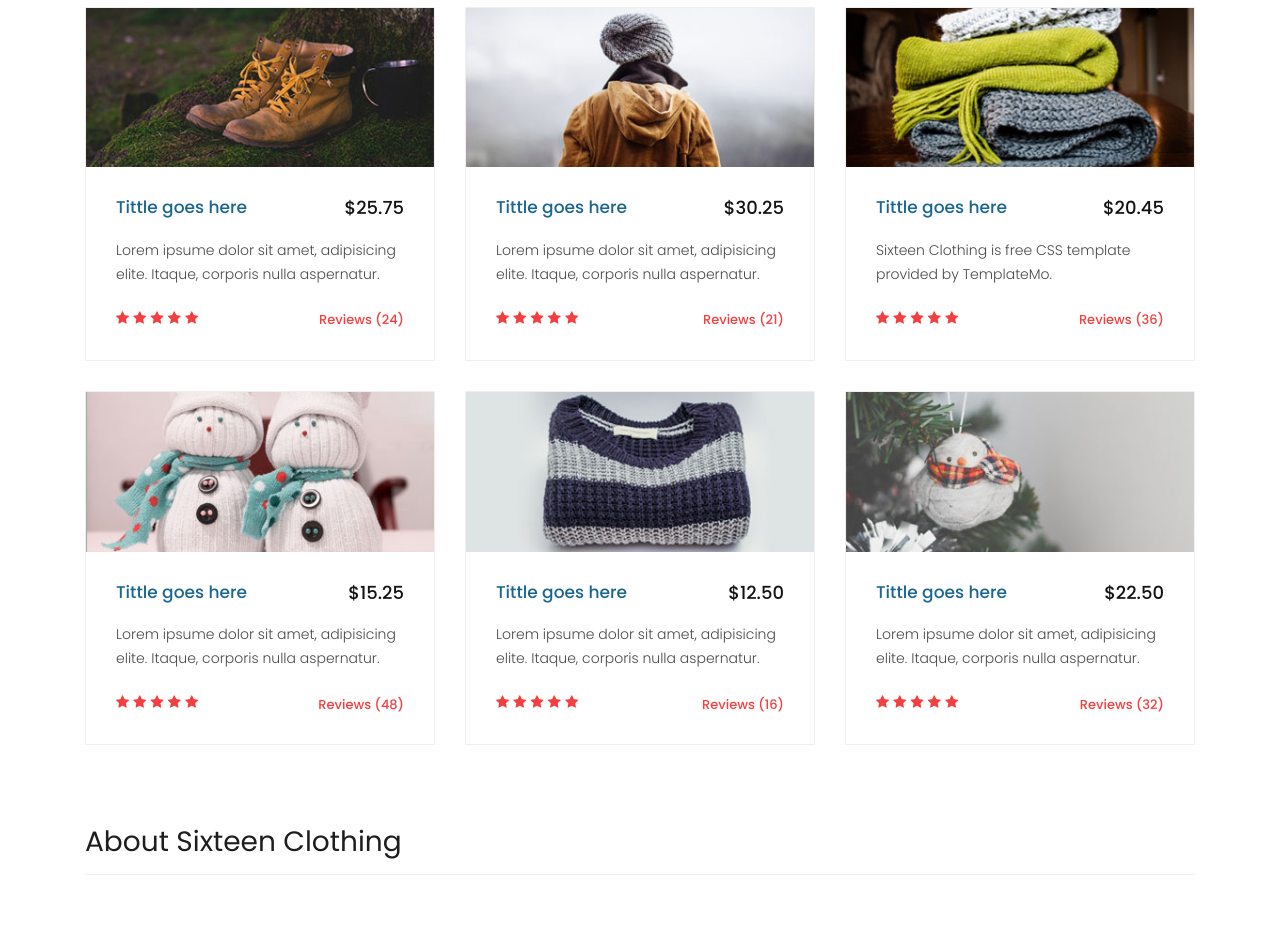
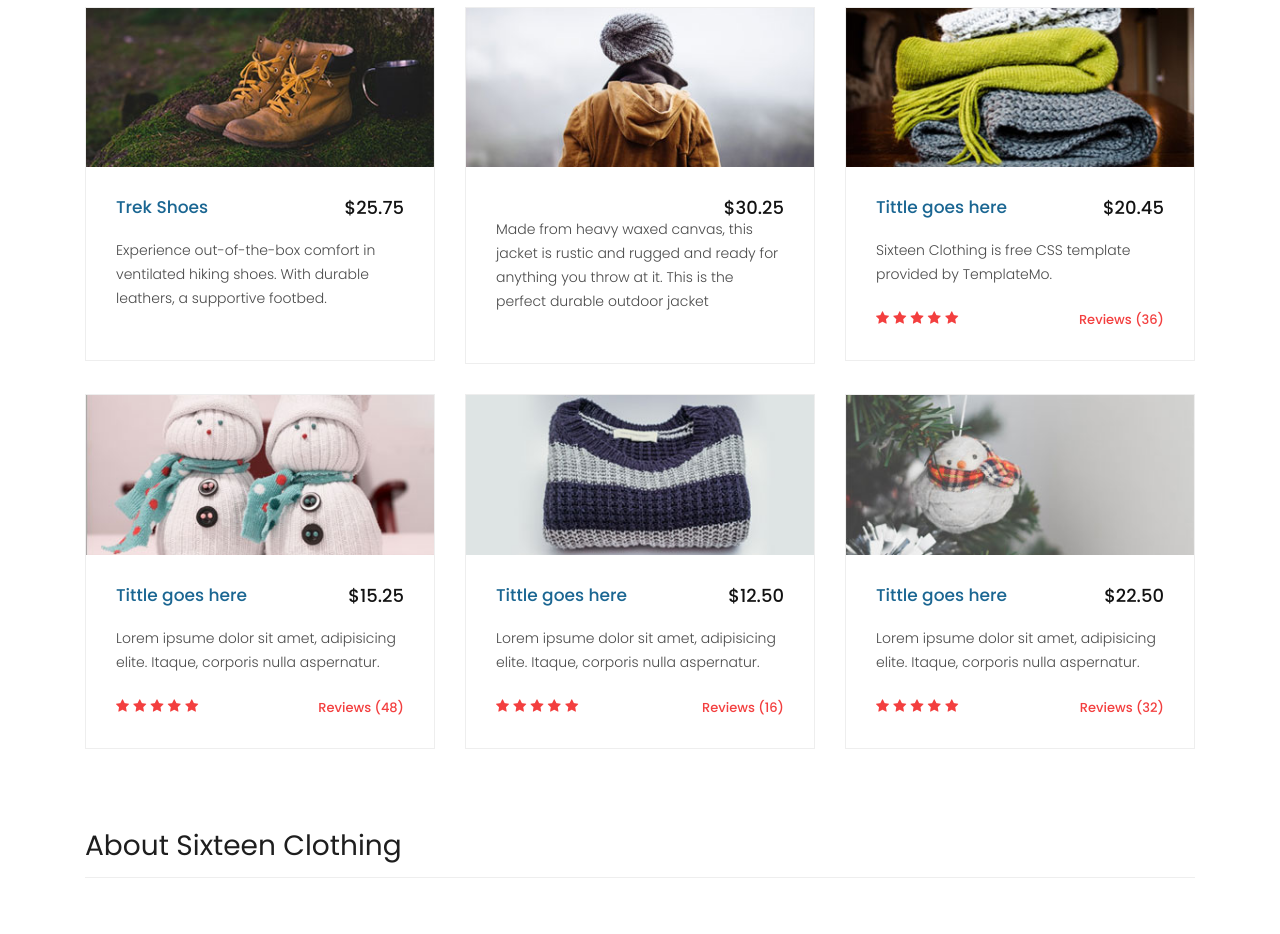
Before and after one commit to bhupeshgunda1/E-commerce_sureshoppe, a Flask app: page / in a window 1280 px wide. Shown: the part 843-1777 px from the top of the page. Run offline with Flask 2, Linux system fonts and the light colour scheme; some libraries are stand-ins or nearby versions.

```diff
--- a/Project_Updated_UI/templates/index.html
+++ b/Project_Updated_UI/templates/index.html
@@ -125,17 +125,9 @@
             <div class="product-item">
               <a href="#"><img src="static/product_01.jpg" alt=""></a>
               <div class="down-content">
-                <a href="#"><h4>Tittle goes here</h4></a>
+                <a href="#"><h4>Trek Shoes</h4></a>
                 <h6>$25.75</h6>
-                <p>Lorem ipsume dolor sit amet, adipisicing elite. Itaque, corporis nulla aspernatur.</p>
-                <ul class="stars">
-                  <li><i class="fa fa-star"></i></li>
-                  <li><i class="fa fa-star"></i></li>
-                  <li><i class="fa fa-star"></i></li>
-                  <li><i class="fa fa-star"></i></li>
-                  <li><i class="fa fa-star"></i></li>
-                </ul>
-                <span>Reviews (24)</span>
+                <p>Experience out-of-the-box comfort in ventilated hiking shoes. With durable leathers, a supportive footbed.</p>
               </div>
             </div>
           </div>
@@ -143,17 +135,9 @@
             <div class="product-item">
               <a href="#"><img src="static/product_02.jpg" alt=""></a>
               <div class="down-content">
-                <a href="#"><h4>Tittle goes here</h4></a>
+                <a href="#"><h4></h4></a>
                 <h6>$30.25</h6>
-                <p>Lorem ipsume dolor sit amet, adipisicing elite. Itaque, corporis nulla aspernatur.</p>
-                <ul class="stars">
-                  <li><i class="fa fa-star"></i></li>
-                  <li><i class="fa fa-star"></i></li>
-                  <li><i class="fa fa-star"></i></li>
-                  <li><i class="fa fa-star"></i></li>
-                  <li><i class="fa fa-star"></i></li>
-                </ul>
-                <span>Reviews (21)</span>
+                <p>Made from heavy waxed canvas, this jacket is rustic and rugged and ready for anything you throw at it. This is the perfect durable outdoor jacket</p>
               </div>
             </div>
           </div>
```
